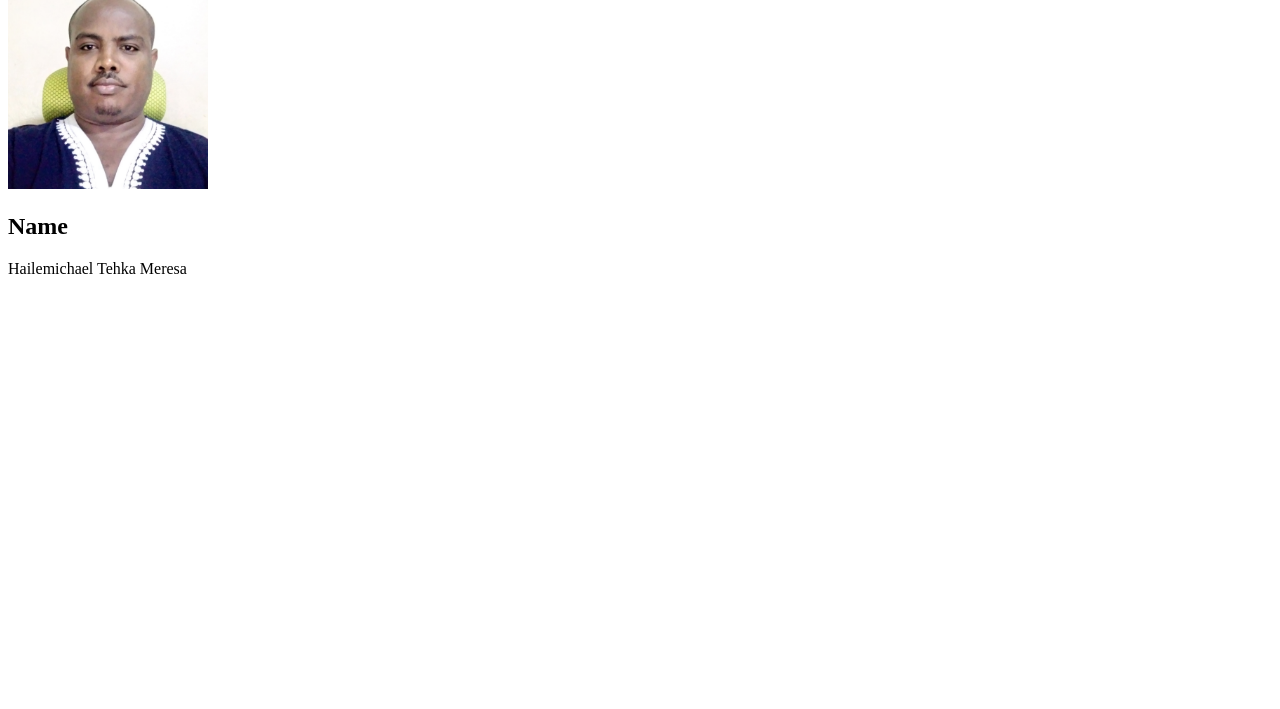
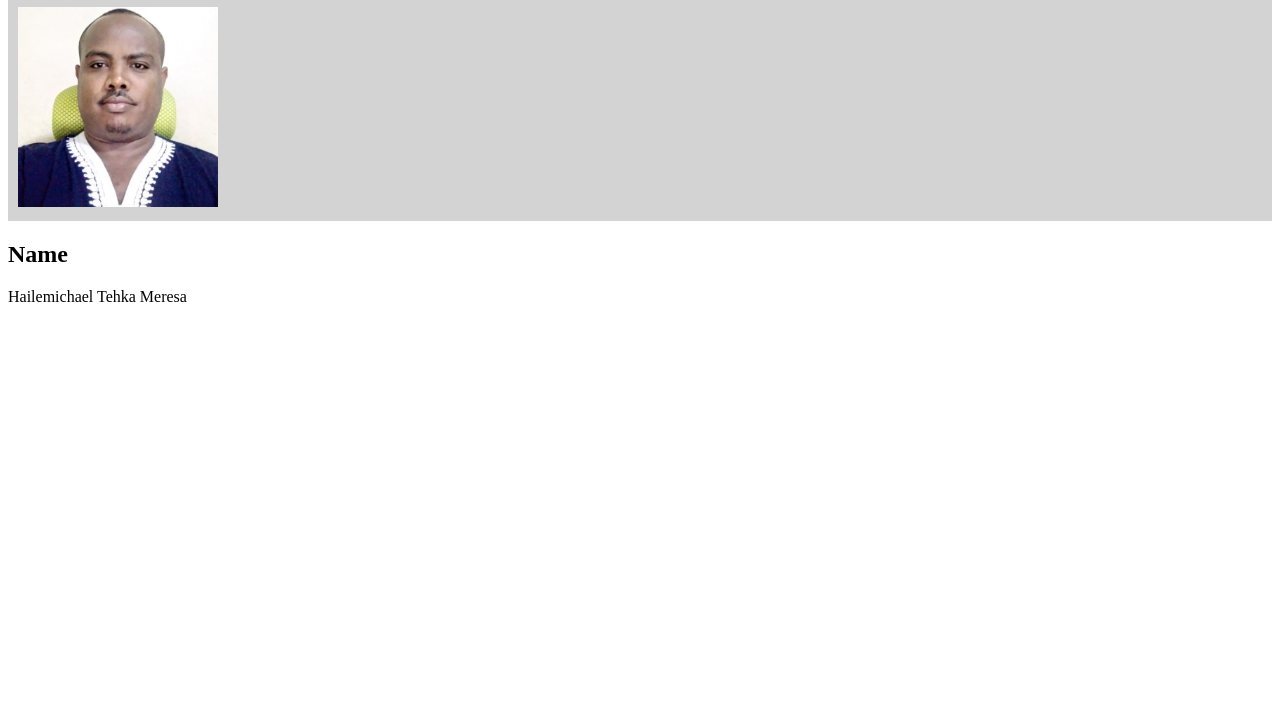
Before and after one commit to mickotec/rsschool-cv, a plain HTML site: page index.html in a window 1280 px wide. Shown: the part 91-800 px from the top of the page. Drawn offline with Linux system fonts and the light colour scheme.

Commit message:
feat: add header styling with background color and padding in style.css

```diff
--- a/css/style.css
+++ b/css/style.css
@@ -10,3 +10,8 @@ h2 {
 p {
   text-decoration: solid;
 }
+
+#header {
+  background-color: lightgray;
+  padding: 10px;
+}
```
